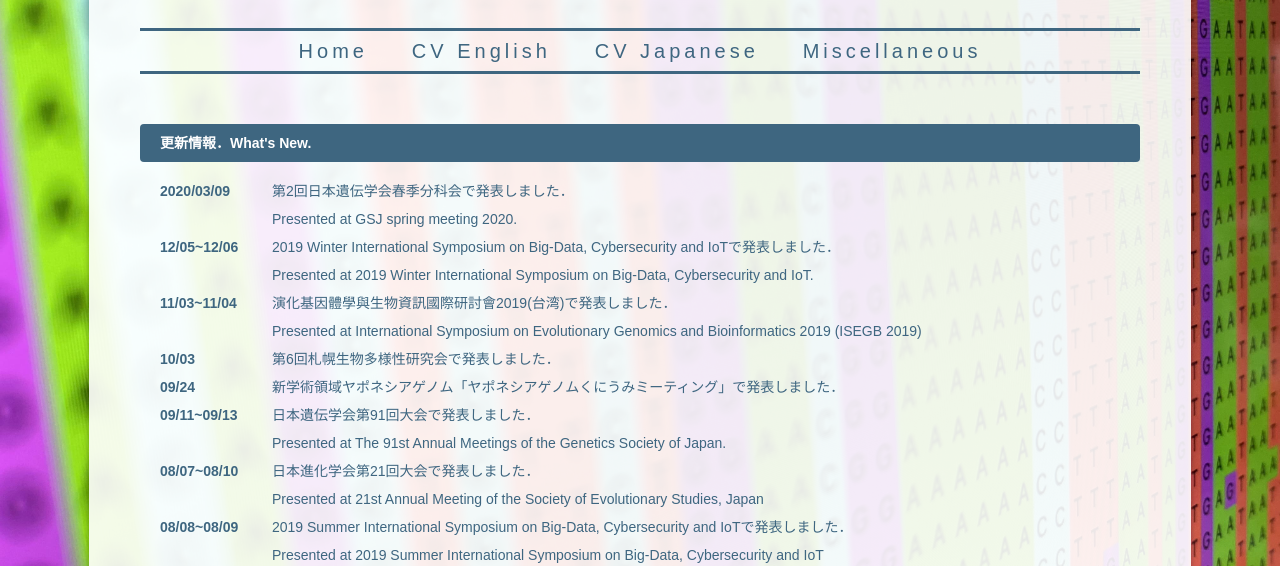
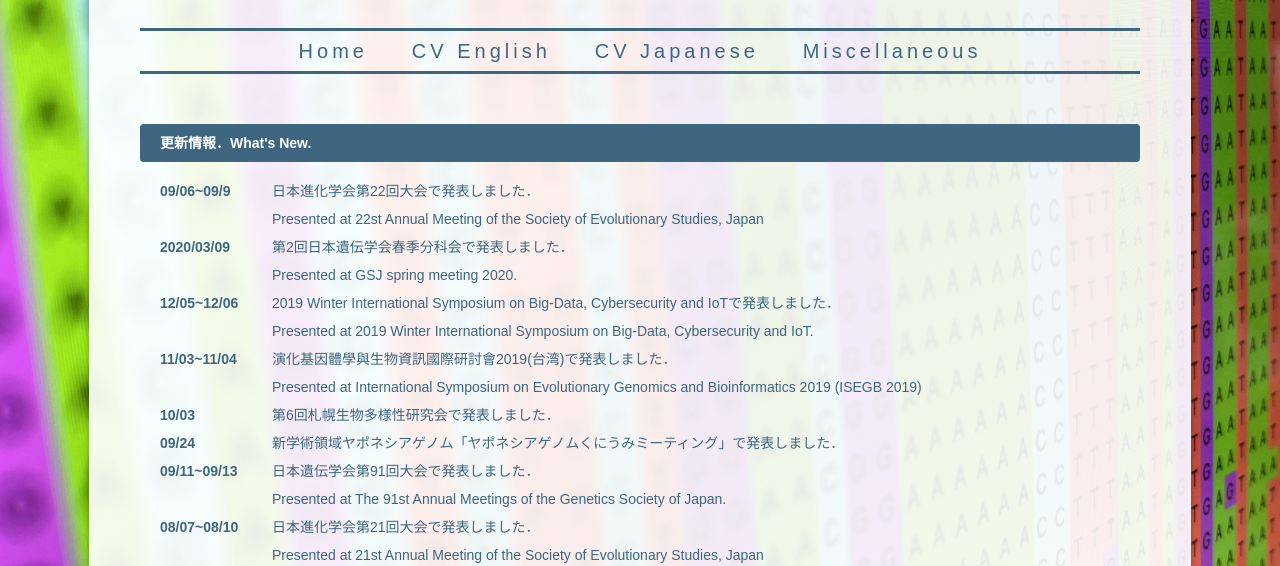
Before and after one commit to KingsField0911/KingsField0911.github.io, a plain HTML site: page index.html in a window 1280 px wide. Shown: the part 205-771 px from the top of the page. Drawn offline with Linux system fonts and the light colour scheme.

Commit message:
add_info

```diff
--- a/index.html
+++ b/index.html
@@ -35,6 +35,8 @@
 <section id="new">
 <h2 id="newinfo_hdr" class="close">更新情報．What's New.</h2>
 <dl id="newinfo">
+<dt>09/06~09/9</dt>
+<dd>日本進化学会第22回大会で発表しました．<br>Presented at 22st Annual Meeting of the Society of Evolutionary Studies, Japan</dd>
 <dt>2020/03/09</dt>
 <dd>第2回日本遺伝学会春季分科会で発表しました．<br>Presented at GSJ spring meeting 2020.</dd>
 <dt>12/05~12/06</dt>
```
